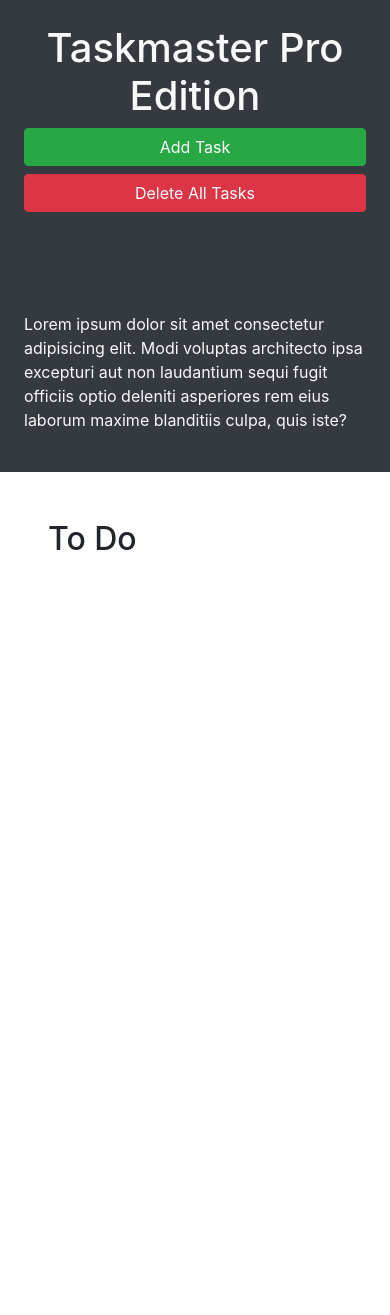
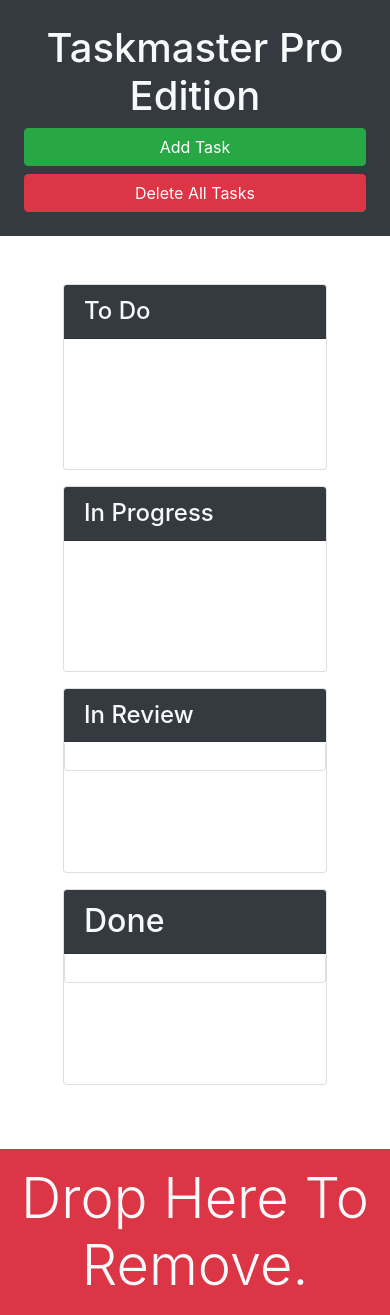
Before and after one commit to Sebastian2908-2007/Taskmaster-pro, a plain HTML site: page taskmaster-starter/index.html in a window 390 px wide. Before the commit the page ends 844 px from the top, so only its background shows below. Drawn offline with nearby package versions, Linux system fonts and the light colour scheme.

Commit message:
bootstrap styles done

```diff
--- a/taskmaster-starter/index.html
+++ b/taskmaster-starter/index.html
@@ -13,23 +13,91 @@
 <body>
 
   <div class="row min-vh-100 no-gutters">
-    <header class="col-12 col-lg-3 bg-dark text-light d-flex flex-column p-4 p-lg-3">
+    <header class="col-12 col-lg-3 bg-dark text-light sticky-top d-flex flex-column p-4 p-lg-3">
       <h1 class="text-center">Taskmaster Pro Edition</h1>
       <button id="create-task" class="btn btn-block btn-success" data-toggle="modal" data-target="#task-form-modal">Add
         Task</button>
       <button id="remove-tasks" class="btn btn-block btn-danger">Delete All Tasks</button>
-      <p class="mt-auto">Lorem ipsum dolor sit amet consectetur adipisicing elit. Modi voluptas architecto ipsa
+      <p class="mt-auto d-none d-lg-block">Lorem ipsum dolor sit amet consectetur adipisicing elit. Modi voluptas architecto ipsa
         excepturi aut non
         laudantium sequi fugit officiis optio deleniti asperiores rem eius laborum maxime blanditiis culpa, quis iste?
       </p>
     </header>
-    <main class="col-12 col-lg-9">
-      <div class="m-5">
-        <h2>To Do</h2>
-        <ul id="list-toDo" class="list-group"> </ul>
+    <main class="col-12 col-lg-9 d-flex flex-column">
+      <div class="m-5 row justify-content-around">
+        <div class="col-12 col-md-6 col-xl-3 mb-3">
+        <div class="card">
+          <h4 class="card-header bg-dark text-light">
+            To Do
+          </h4>
+          <ul id="list-to-do" class="list-group list-group-flush">
+            <li class="list-group-item">
+              <span class="badge badge-primary baadge-pill"></span>
+              <p class="m-1"></p>
+            </li>
+          </ul>
+        </div>
+        </div>
+        <!--to do end-->
+
+        <!--in progress start-->
+        <div class="col-12 col-md-6 col-xl-3 mb-3">
+          <div class="card">
+            <h4 class="card-header bg-dark text-light">
+              In Progress
+            </h4>
+            <ul id="list-in-progress" class="list-group list-group-flush">
+              <li class="list-group-item">
+                <span class="badge badge-primary badge-pill"></span>
+                <p class="m-1"></p>
+              </li>
+            </ul>
+          </div>
+        </div>
+        <!--in progress end-->
+
+        <!--in review start-->
+        <div class="col-12 col-md-6 col-xl-3 mb-3">
+        <div class="card">
+          <h4 class="card-header bg-dark text-light">
+            In Review
+          </h4>
+          <ul id="list-inReview" class="list-group">
+            <li class="list-group-item">
+              <span class="badge badge-primary badge-pill"></span>
+              <p class="m-1"></p>
+            </li>
+          </ul>
+        </div>
       </div>
+        <!--in review end -->
+
+        <!--done start-->
+        <div class="col-12 col-md-6 col-xl-3 mb-3">
+        <div class="card">
+          <h2 class="card-header bg-dark text-light">
+            Done
+          </h4>
+          <ul id="list-done" class="list-group">
+            <li class="list-group-item">
+              <span class="badge badge-primary badge-pill"></span>
+              <p class="m-1"></p>
+            </li>
+          </ul>
+        </div>
+        </div>
+        <!--done card end-->
+      </div>
+       <!--trash box-->
+       <div id="trash" class="mt-auto">
+        <div class="w-100 bg-danger p-3 text-center text-light display-4">
+          Drop Here To Remove.
+        </div>
+      </div>
+      <!--trash box end-->
     </main>
   </div>
+
 
   <!-- Modal -->
   <div class="modal fade" id="task-form-modal" tabindex="-1" role="dialog" aria-labelledby="task-form-modal"
@@ -46,11 +114,11 @@
           <form>
             <div class="form-group">
               <label for="modalTaskDescription">Task description</label>
-              <textarea id="modalTaskDescription" rows="3"></textarea>
+              <textarea id="modalTaskDescription" rows="3" class="form-control"></textarea>
             </div>
             <div class="form-group">
               <label for="modalDueDate">Due date</label>
-              <input type="text" id="modalDueDate" placeholder="mm/dd/yyyy" autocomplete="off" />
+              <input type="text" id="modalDueDate" placeholder="mm/dd/yyyy" autocomplete="off" class="form-control" />
             </div>
           </form>
         </div>
```
